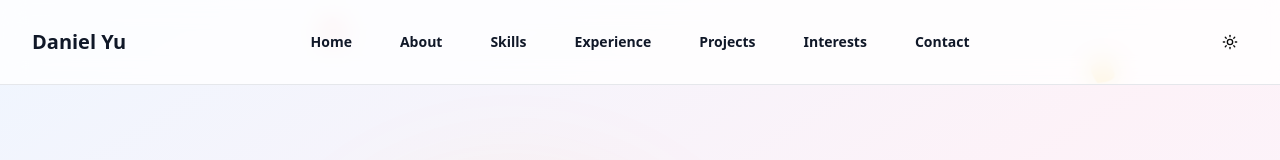
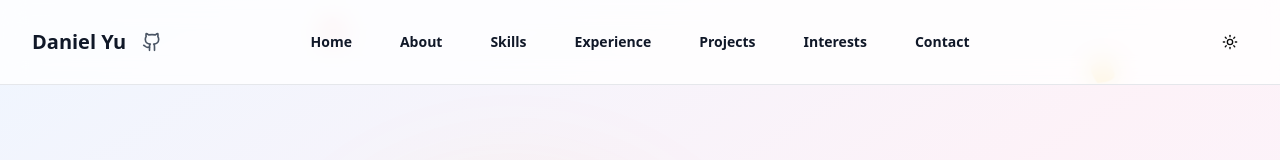
Before and after one commit to dxyu05/portfolio, a Next.js app: page / in a window 1280 px wide. Shown: the top 160 px of the page. Built offline with nearby package versions, Linux system fonts and the light colour scheme.

Commit message:
add github link

```diff
--- a/src/components/site/header.tsx
+++ b/src/components/site/header.tsx
@@ -2,7 +2,7 @@
 
 import { useState } from "react"
 import { Button } from "@/components/ui/button"
-import { Menu, X } from "lucide-react"
+import { Menu, X, Github } from "lucide-react"
 import { ThemeToggle } from "@/components/ui/theme-toggle"
 
 const navigation = [
@@ -22,8 +22,16 @@ export function Header() {
     <header className="fixed inset-x-0 top-0 z-50 bg-white/80 dark:bg-gray-900/80 backdrop-blur-md border-b border-gray-200 dark:border-gray-700">
       <nav className="flex items-center justify-between p-6 lg:px-8" aria-label="Global">
         <div className="flex lg:flex-1">
-          <a href="#home" className="-m-1.5 p-1.5">
+          <a href="#home" className="-m-1.5 p-1.5 flex items-center gap-4">
             <span className="text-xl font-bold text-gray-900 dark:text-white">Daniel Yu</span>
+            <a
+              href="https://github.com/dxyu05"
+              target="_blank"
+              rel="noopener noreferrer"
+              className="text-gray-600 dark:text-gray-400 hover:text-gray-900 dark:hover:text-white transition-colors"
+            >
+              <Github className="h-5 w-5" />
+            </a>
           </a>
         </div>
         <div className="flex lg:hidden">
@@ -59,9 +67,17 @@ export function Header() {
           <div className="fixed inset-0 z-50" />
           <div className="fixed inset-y-0 right-0 z-50 w-full overflow-y-auto bg-white dark:bg-gray-900 px-6 py-6 sm:max-w-sm sm:ring-1 sm:ring-gray-900/10 dark:ring-gray-100/10">
             <div className="flex items-center justify-between">
-              <a href="#home" className="-m-1.5 p-1.5">
-                <span className="text-xl font-bold text-gray-900 dark:text-white">Daniel Yu</span>
-              </a>
+                        <a href="#home" className="-m-1.5 p-1.5 flex items-center gap-4">
+            <span className="text-xl font-bold text-gray-900 dark:text-white">Daniel Yu</span>
+            <a
+              href="https://github.com"
+              target="_blank"
+              rel="noopener noreferrer"
+              className="text-gray-600 dark:text-gray-400 hover:text-gray-900 dark:hover:text-white transition-colors"
+            >
+              <Github className="h-5 w-5" />
+            </a>
+          </a>
               <Button
                 variant="ghost"
                 size="sm"
```
